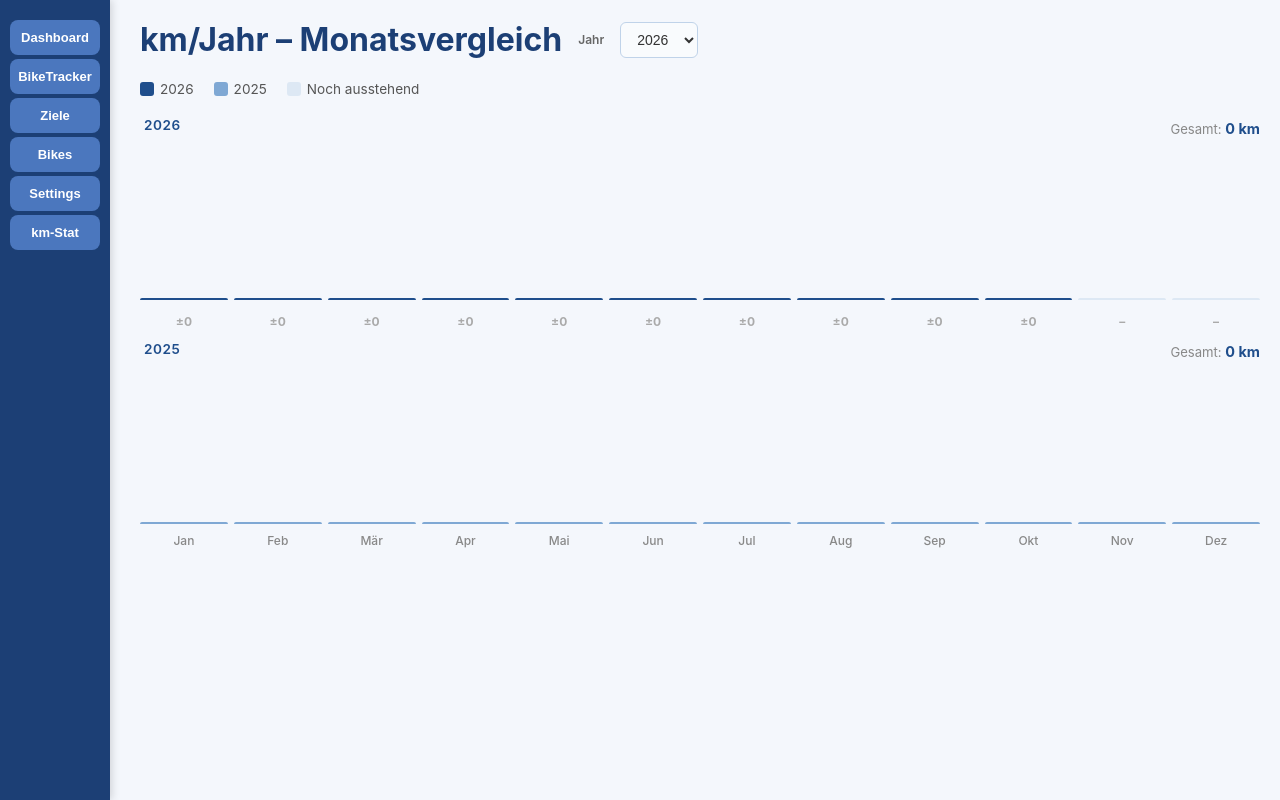
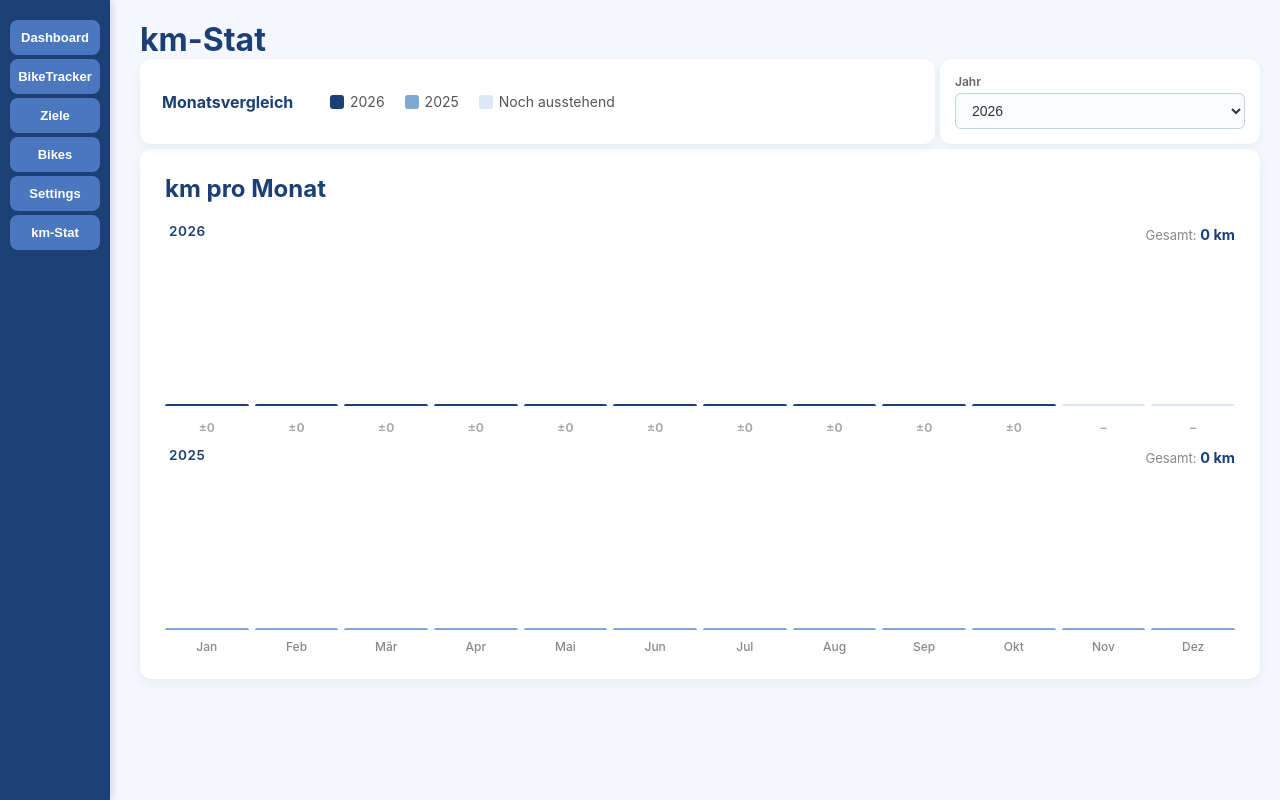
Before and after one commit to TakeTheLongWay/BikeToursArchive, a Flask app: page /kmyear in a window 1280 px wide. Run offline with Flask 3, Linux system fonts and the light colour scheme; data that the repository does not hold is empty.

Commit message:
km-Stat-Seite an Dashboard-Stil anpassen
Legende und Jahresauswahl als Kopfzeile wie auf dem Dashboard,
Diagramm in einer Karte, Farben an die Dashboard-Palette angeglichen.

Co-Authored-By: Claude Opus 5.5 <noreply@anthropic.com>

```diff
--- a/webapp/templates/km_year.html
+++ b/webapp/templates/km_year.html
@@ -6,17 +6,53 @@
     <link rel="stylesheet" href="{{ url_for('static', filename='style.css') }}">
 
     <style>
-        .page-header {
+        /* ── Kopfzeile wie Dashboard: Legende links, Filter rechts ── */
+        #kmTopRow {
+            display: flex;
+            gap: 5px;
+            margin-bottom: 5px;
+            flex-wrap: wrap;
+        }
+
+        #kmLegendBox {
+            flex: 1 1 auto;
             display: flex;
             align-items: center;
-            gap: 16px;
-            margin-bottom: 1.4em;
+            gap: 18px;
+            background: #fff;
+            padding: 18px 22px;
+            border-radius: 12px;
+            box-shadow: 0 4px 12px rgba(0,0,0,0.05);
         }
 
-        .page-header label {
-            font-size: 12px;
-            font-weight: 600;
-            color: #666;
+        .kmLegendLabel {
+            min-width: 150px;
+            font-size: 16px;
+            font-weight: 700;
+            color: #1C3F75;
+        }
+
+        #kmTopRow #filterControls {
+            justify-content: flex-start;
+        }
+
+        #kmTopRow #filterControls select {
+            width: 100%;
+        }
+
+        #kmTopRow #filterControls > div {
+            flex: 1;
+        }
+
+        .km-card {
+            background: #fff;
+            padding: 25px;
+            border-radius: 12px;
+            box-shadow: 0 4px 12px rgba(0,0,0,0.05);
+        }
+
+        .km-card h2 {
+            margin: 0 0 20px 0;
         }
 
         /* ── Chart-Block ── */
@@ -27,7 +63,7 @@
         .year-label {
             font-size: 0.85em;
             font-weight: 600;
-            color: #1f4e8c;
+            color: #1C3F75;
             letter-spacing: 0.04em;
             margin-bottom: 6px;
             padding-left: 4px;
@@ -58,7 +94,7 @@
         }
 
         .bar-fill.current {
-            background: #1f4e8c;
+            background: #1C3F75;
         }
 
         .bar-fill.prev {
@@ -127,10 +163,10 @@
         .legend {
             display: flex;
             gap: 20px;
-            margin-bottom: 20px;
             align-items: center;
-            font-size: 0.85em;
+            font-size: 14px;
             color: #555;
+            flex-wrap: wrap;
         }
 
         .legend-item {
@@ -159,7 +195,7 @@
         }
 
         .year-total strong {
-            color: #1f4e8c;
+            color: #1C3F75;
             font-size: 1.1em;
         }
 
@@ -183,15 +219,14 @@
 
 <div id="pageContent">
 
-    <div class="page-header">
-        <h1 class="title">km/Jahr – Monatsvergleich</h1>
-        <label for="yearSelect">Jahr</label>
-        <select id="yearSelect"></select>
-    </div>
+    <h1 class="title">km-Stat</h1>
 
+    <div id="kmTopRow">
+        <div id="kmLegendBox">
+            <div class="kmLegendLabel">Monatsvergleich</div>
             <div class="legend">
                 <div class="legend-item">
-            <div class="legend-dot" style="background:#1f4e8c;"></div>
+                    <div class="legend-dot" style="background:#1C3F75;"></div>
                     <span id="legendCurrent">Aktuelles Jahr</span>
                 </div>
                 <div class="legend-item">
@@ -203,9 +238,21 @@
                     <span>Noch ausstehend</span>
                 </div>
             </div>
+        </div>
 
+        <div id="filterControls">
+            <div>
+                <label for="yearSelect">Jahr</label>
+                <select id="yearSelect"></select>
+            </div>
+        </div>
+    </div>
+
+    <div class="km-card">
+        <h2>km pro Monat</h2>
         <div id="chartContainer">
             <div class="loading">Lade Daten…</div>
+        </div>
     </div>
 
 </div>
```
Lines whose indentation alone changed are shown as unchanged.
